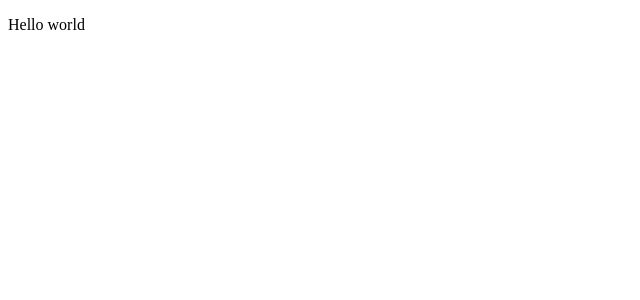
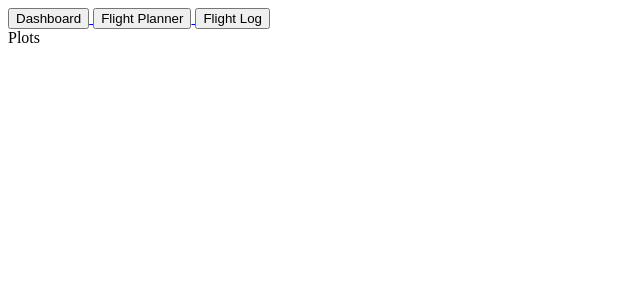
Before and after one commit to csc301-winter-2022/team-project-16-uoft-aerospace-team, a React (Create React App) app in the folder aeromap/: page /plots in a window 1280 px wide. Shown: the top 300 px of the page, without its empty margins (0-640 px from the left). Built offline with nearby package versions, Linux system fonts and the light colour scheme.

Commit message:
init new branch

```diff
--- a/aeromap/package.json
+++ b/aeromap/package.json
@@ -9,6 +9,7 @@
     "@testing-library/user-event": "^13.5.0",
     "react": "^17.0.2",
     "react-dom": "^17.0.2",
+    "react-router-dom": "^6.2.1",
     "react-scripts": "5.0.0",
     "web-vitals": "^2.1.4"
   },
--- a/aeromap/src/App.js
+++ b/aeromap/src/App.js
@@ -1,7 +1,21 @@
-const App = () => (
-  <div>
-    <p>Hello world</p>
-  </div>
-)
+import { BrowserRouter as Router, Routes, Route } from 'react-router-dom';
+import NavBar from './components/NavBar';
+import Plots from './components/Plots';
+import Dash from './components/Dash';
+import Log from './components/Log';
+
+const App = () => {
+  return(
+
+      <div>
+        <NavBar />
+        <Routes>
+          <Route path="/" exact element={<Dash/>}/> {/*max is the best*/}
+          <Route path="/plots" exact element={<Plots/>}/>
+          <Route path="/logs" exact element={<Log/>}/>
+        </Routes>
+      </div>
+  );
+}
 
 export default App
--- /dev/null
+++ b/aeromap/src/components/Dash.js
@@ -0,0 +1,13 @@
+const Dash = () => {
+
+    // Dashboard will show upcoming flights
+    // Make get request for flight data
+
+    return(
+        <div>
+            Dash
+        </div>
+    );
+}
+
+export default Dash
--- /dev/null
+++ b/aeromap/src/components/Log.js
@@ -0,0 +1,13 @@
+const Log = () => {
+
+    // Log will show past flights
+    // Make get request for past flight data
+
+    return(
+        <div>
+            Log
+        </div>
+    );
+}
+
+export default Log
--- /dev/null
+++ b/aeromap/src/components/NavBar.js
@@ -0,0 +1,14 @@
+import NavButton from "./NavButton";
+import {Link} from 'react-router-dom';
+
+const NavBar = () => {
+    return(
+        <div>
+            <Link to="/"> <NavButton text='Dashboard' /> </Link>
+            <Link to="/plots"> <NavButton text='Flight Planner' /> </Link>
+            <Link to="/logs"> <NavButton text='Flight Log' /> </Link>
+        </div>
+    );
+}
+
+export default NavBar;
--- /dev/null
+++ b/aeromap/src/components/NavButton.js
@@ -0,0 +1,11 @@
+
+
+const NavButton = ({text, image}) => {
+    return(
+        <button>
+            {text}
+        </button>
+    );
+}
+
+export default NavButton;
--- /dev/null
+++ b/aeromap/src/components/Plots.js
@@ -0,0 +1,35 @@
+//import { Wrapper } from "@googlemaps/react-wrapper";
+import { useEffect, useRef, ReactElement } from "react";
+
+// function MyMapComponent({
+//     center,
+//     zoom,
+// }: {
+//     center: google.maps.LatLngLiteral;
+//     zoom: number;
+// }) {
+//     const ref = useRef();
+
+//     useEffect(() => {
+//         new window.google.maps.Map(ref.current, {
+//         center,
+//         zoom,
+//         });
+//     });
+
+//     return <div ref={ref} id="map" />;
+// }
+
+//<Wrapper apiKey={"YOUR_API_KEY"}>
+//    <MyMapComponent />
+//</Wrapper>
+
+const Plots = () => {
+    return(
+        <div>
+            Plots
+        </div>
+    );
+}
+
+export default Plots
--- a/aeromap/src/index.js
+++ b/aeromap/src/index.js
@@ -1,7 +1,10 @@
 import ReactDOM from 'react-dom';
+import { BrowserRouter } from 'react-router-dom';
 import App from './App';
 
 ReactDOM.render(
-    <App />,
+  <BrowserRouter>
+    <App />
+  </BrowserRouter>,
   document.getElementById('root')
 );
```
Also changed, not shown: aeromap/src/styles/buttonStyle.js (added), aeromap/src/styles/navigationStyle.js (added), 1 other file (tests, documents, lock files or other folders).
